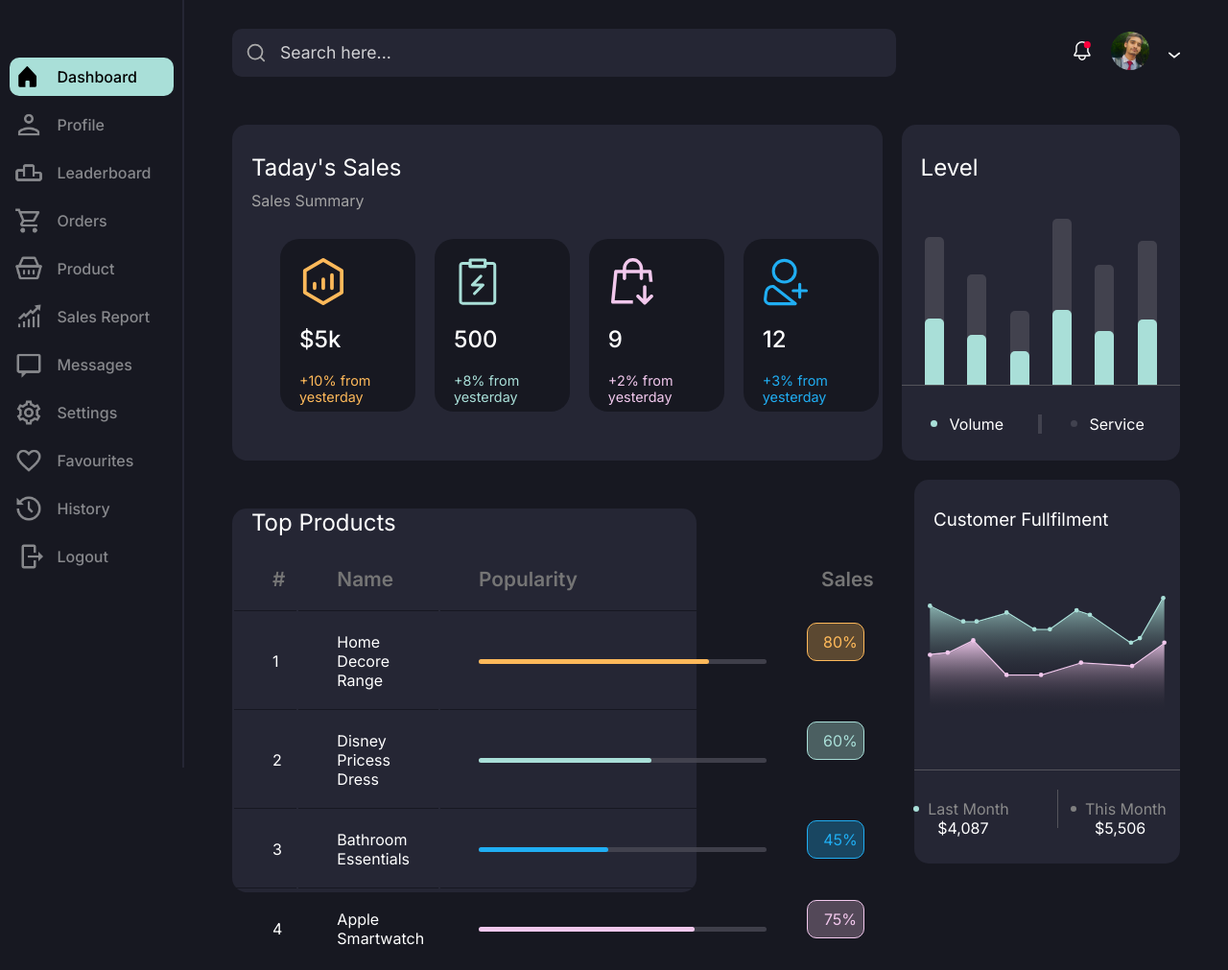
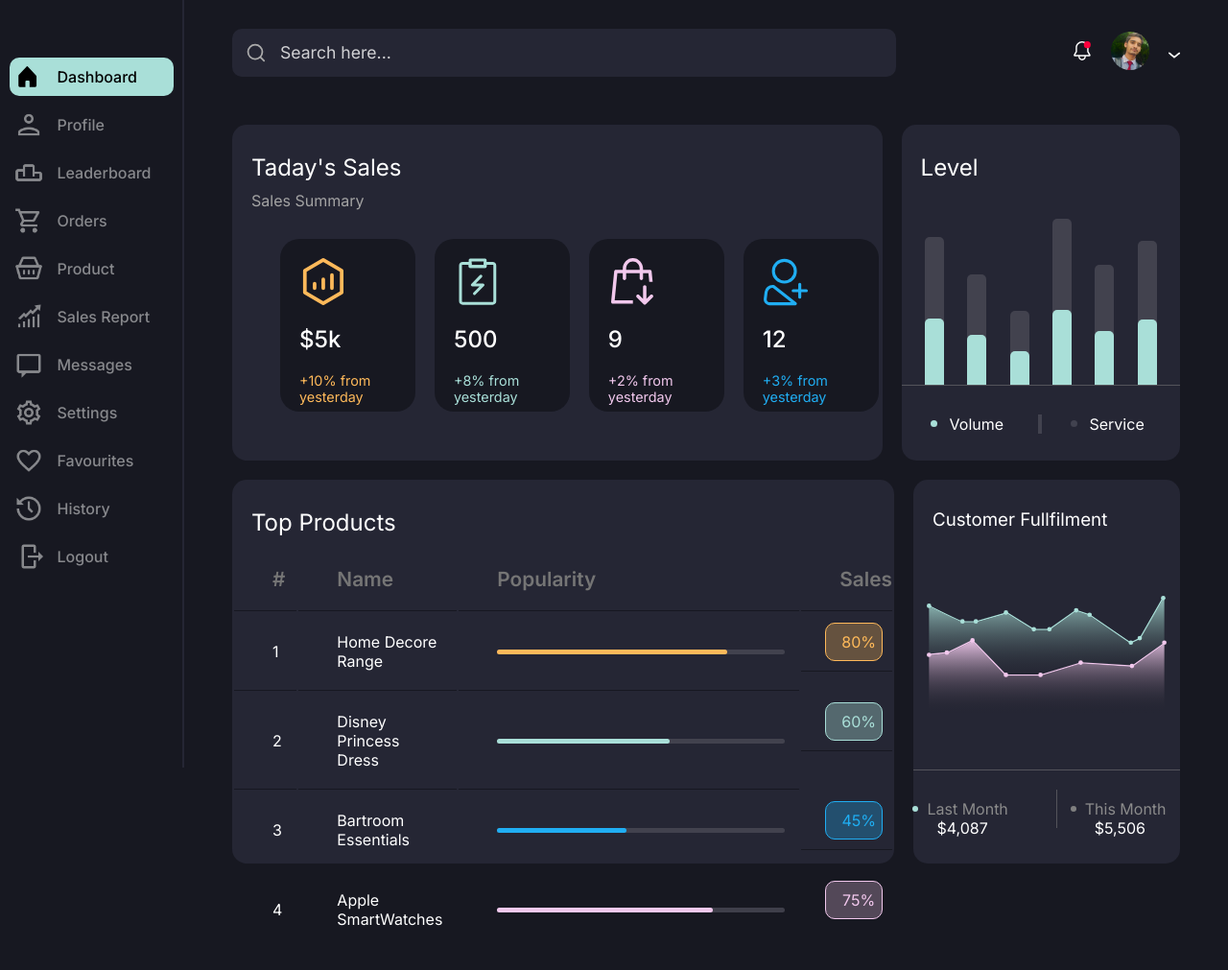
Before and after one commit to Yasir-A1i/SaleMate, a plain HTML site: page index.html in a window 1280 px wide. Shown: the whole page at 96% size. Drawn offline with Linux system fonts and the light colour scheme.

Commit message:
Fixed anchor tag issue

```diff
--- a/index.html
+++ b/index.html
@@ -130,7 +130,7 @@
             </div>
         </div>
        <div id="thirdportion">
-        <a class="thirdportionlink" href="product.html"> <div id="topproducts">
+       <div id="topproducts">
                 <h2 class="heading">Top Products</h2>
                 <div id="tablerowheading">
 
@@ -143,31 +143,31 @@
                         </tr>
                         <tr>
                             <td>1</td>
-                            <td>Home Decore Range</td>
+                            <td><a href="product.html">Home Decore Range</a></td>
                             <td id="topproductline1" class="topproductline "><div></div></td>
                             <td id="topproductbox1"><div></div>80%</td>
                         </tr>
                         <tr>
                             <td>2</td>
-                            <td>Disney Pricess Dress</td>
+                            <td><a href="product.html">Disney Princess Dress</a></td>
                             <td id="topproductline2" class="topproductline"> <div></div></td>
                             <td id="topproductbox2"><div></div>60%</td>
                         </tr>
                         <tr>
                             <td>3</td>
-                            <td>Bathroom Essentials</td>
+                            <td><a href="product.html">Bartroom Essentials</a></td>
                             <td id="topproductline3" class="topproductline"><div></div></td>
                             <td id="topproductbox3"><div></div>45%</td>
                         </tr>
                         <tr>
                             <td>4</td>
-                            <td>Apple Smartwatch</td>
+                            <td><a href="product.html">Apple SmartWatches</a></td>
                             <td id="topproductline4" class="topproductline"><div></div></td>
                             <td id="topproductbox4"><div></div>75%</td>
                         </tr>
                     </table>
                 </div>
-            </div></a>
+            </div>
             <div id="customerfullfilment">
                 <h3 class="heading customerfullfilment">Customer Fullfilment</h3>
                 <div class="container">
```
